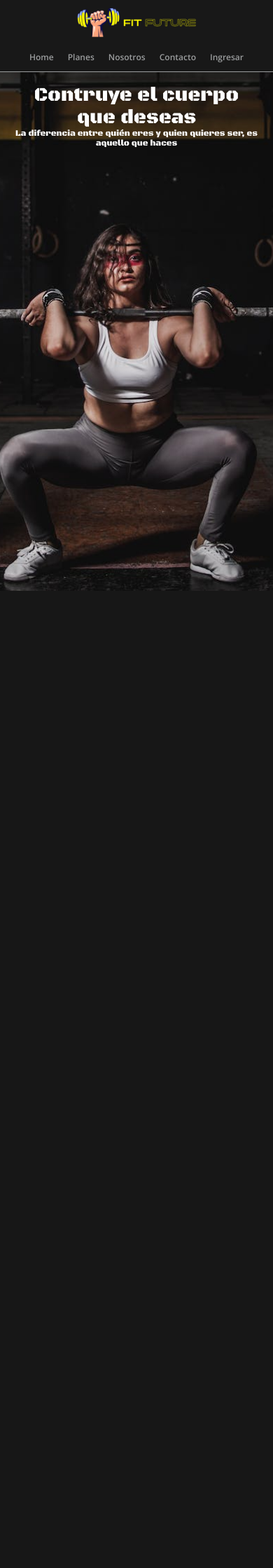
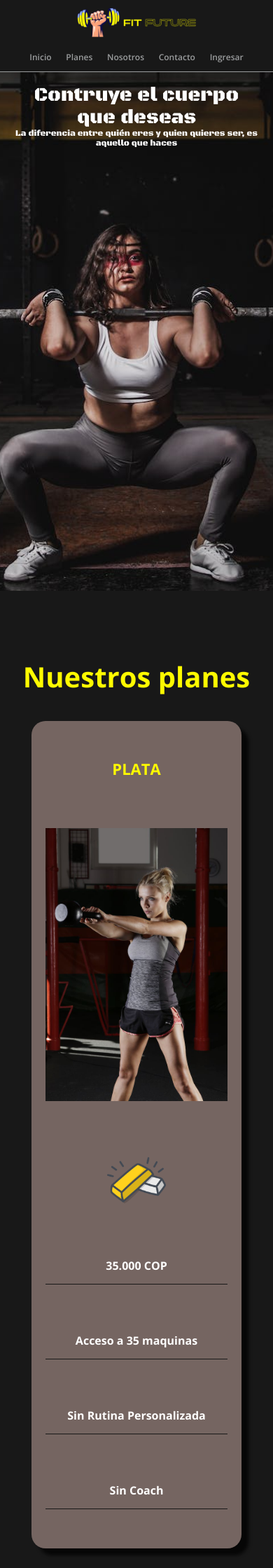
Before and after one commit to SantiagoZ13/fit-future, a PHP site: page / in a window 390 px wide. Shown: the top 2240 px of the page at 70% size. Before the commit the page ends 844 px from the top, so only its background shows below. Run offline with PHP 8.4, Linux system fonts and the light colour scheme.

Commit message:
Seccion de planes con su respectivo responsive

```diff
--- a/css/main.css
+++ b/css/main.css
@@ -39,6 +39,7 @@ nav{
     font-family: 'Open Sans';
 }
 
+/* Home Section */
 
 .home-section{
     text-align: center;
@@ -59,6 +60,59 @@ nav{
     margin:100px 0 0;
 }
 
+/* Plans Section */
+
+.plans-section{
+    width: 100%;
+    height: 100vh;
+    font-family: 'Open Sans';
+}
+
+.plans-section h2{
+    padding: 100PX 0 20px;
+    text-align: center;
+    font-size: 40px;
+    color: #FFFB00;
+}
+.plans-container{
+    display: flex;
+    justify-content: space-evenly;
+    align-items: center;
+}
+.plan{
+    display: flex;
+    flex-direction: column;
+    justify-content: space-around;
+    align-items: center;
+    width: 300px;
+    height: 140vh;
+    background: #756561;
+    padding: 20px;
+    margin: 20px;
+    border-radius: 20px;
+    box-shadow: 10px 10px 5px 0px rgba(0,0,0,0.75);
+}
+.plan h3{
+    text-align: center;
+    font-size: 22px;
+    color: #FFFB00;
+
+}
+.plan > .plan-image{
+    width: 100%;
+}
+.plan > .plan-icon{
+    width: 32%;
+}
+.plan p{
+    text-align: center;
+    width: 100%;
+    color: #ffffff;
+    font-weight: 700;
+    border-bottom: 1px solid #181818;
+    padding-bottom: 16px;
+}
+/* For Mobile */
 
 @media screen and (max-width: 768px){
     .main-header{
@@ -90,4 +144,7 @@ nav{
         font-size: 12px;
         margin: 0 0 240px 0;
     }
+    .plans-container{
+        flex-wrap: wrap;
+    }
 }
--- a/index.html
+++ b/index.html
@@ -12,8 +12,8 @@
         <a  href="#home"><img class="logo" src="./assets/future-logo.png" alt="logo fit Future"></a>
         <nav>
             <ul class="nav-list">
-                <li><a class="item-nav" href="#home">Home</a></li>
-                <li><a class="item-nav" href="#">Planes</a></li>
+                <li><a class="item-nav" href="#home">Inicio</a></li>
+                <li><a class="item-nav" href="#plans">Planes</a></li>
                 <li><a class="item-nav" href="#">Nosotros</a></li>
                 <li><a class="item-nav" href="#">Contacto</a></li>
                 <li><a class="item-nav" href="#">Ingresar</a></li>
@@ -25,6 +25,40 @@
             <h1>Contruye el cuerpo <br> que deseas</h1>
             <p>La diferencia entre quién eres y quien quieres ser, es aquello que haces</p>
         </section>
+        <section id="plans" class="plans-section">
+            <h2>Nuestros planes</h2>
+            <div class="plans-container">
+                <div class="plan">
+                    <h3>PLATA</h3>
+                    <img class="plan-image" src="./assets/plataImage.jpg" alt="plan-plata-image">
+                    <img class="plan-icon" src="./assets/plataIcon.png" alt="plan-plata-icon">
+                    <p>35.000 COP</p>
+                    <p>Acceso a 35 maquinas</p>
+                    <p>Sin Rutina Personalizada</p>
+                    <p>Sin Coach</p>
+                </div>
+                <div class="plan">
+                    <h3>PLATINO</h3>
+                    <img class="plan-image" src="./assets/platinoImage.jpg" alt="plan-platino-image">
+                    <img class="plan-icon" src="./assets/platinoIcon.png" alt="plan-platino-icon">
+                    <p>45.000 COP</p>
+                    <p>Acceso a 45 maquinas</p>
+                    <p>Rutina Personalizada</p>
+                    <p>Sin Coach</p>
+
+                </div>
+                <div class="plan">
+                    <h3>DIAMANTE</h3>
+                    <img class="plan-image" src="./assets/diamondImage.jpg" alt="plan-diamante-image">
+                    <img class="plan-icon" src="./assets/diamondIcon.png" alt="plan-diamante-icon">
+                    <p>60.000 COP</p>
+                    <p>Acceso a 60 maquinas</p>
+                    <p>Rutina Personalizada</p>
+                    <p>Coach Personal</p>
+
+                </div>
+            </div>
+        </section>
     </main>
     <footer>
 
```
Also changed, not shown: assets/diamondIcon.png (added), assets/diamondImage.jpg (added), assets/plataIcon.png (added), assets/plataImage.jpg (added), assets/platinoIcon.png (added), assets/platinoImage.jpg (added).
